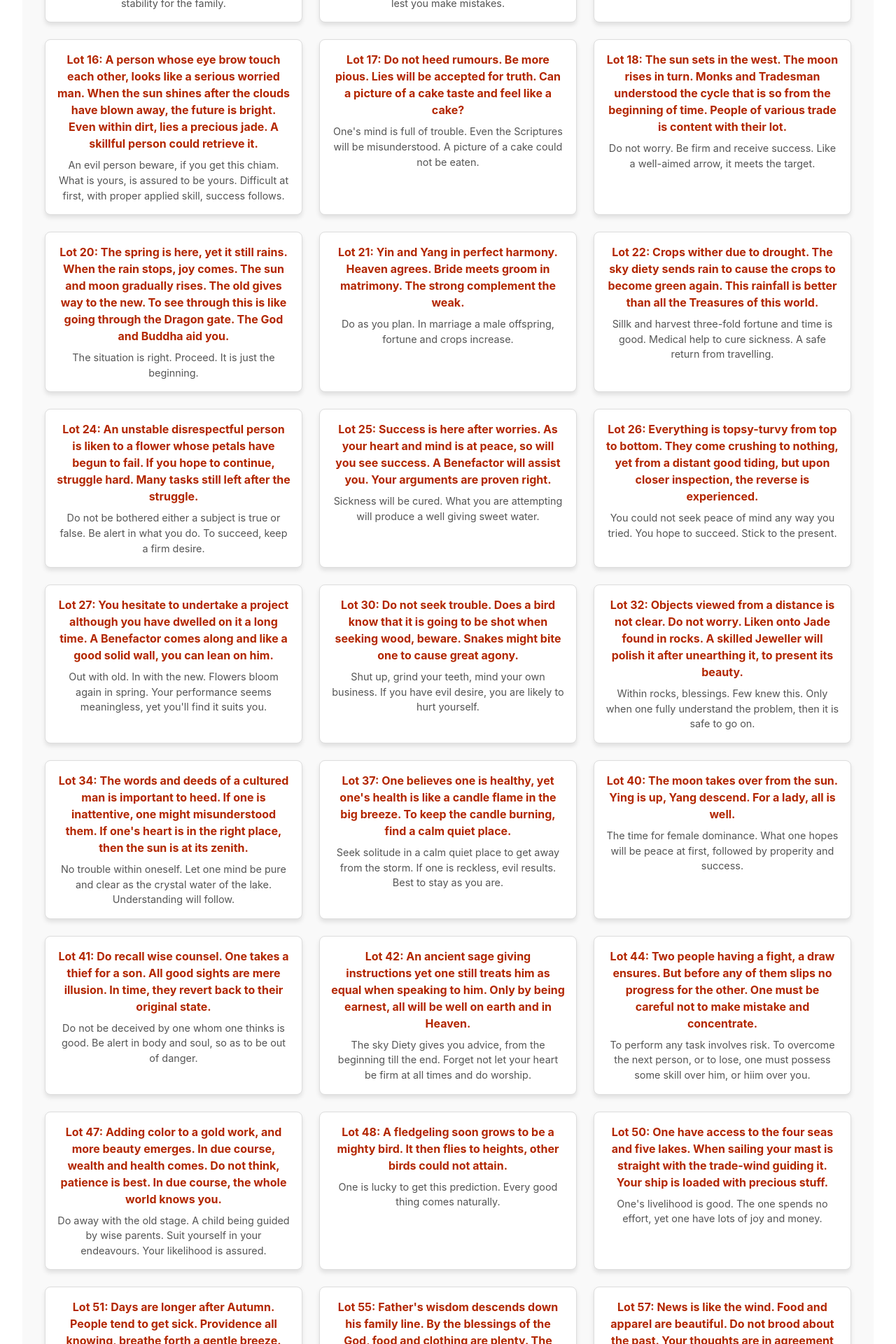
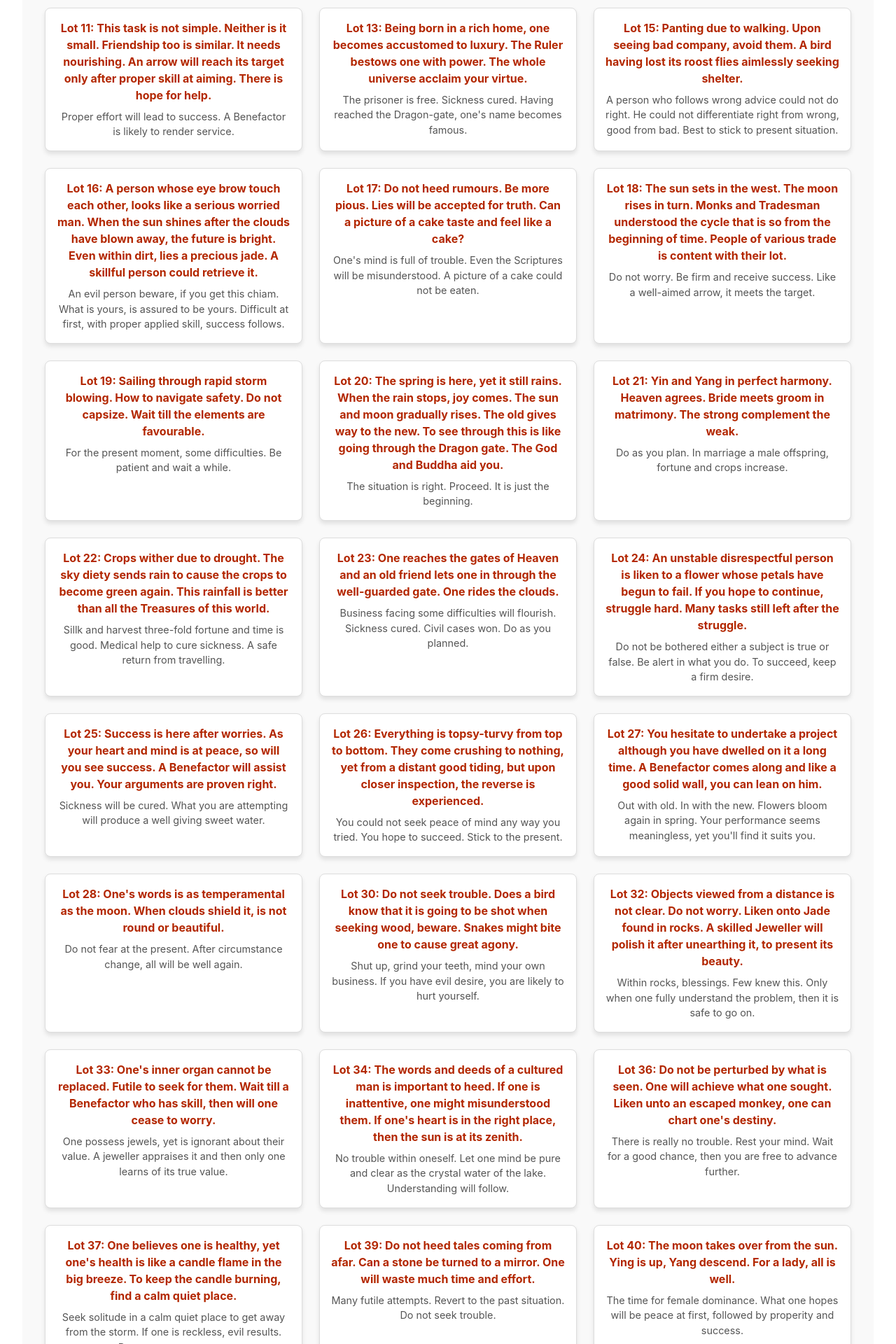
Before and after one commit to kwanimthonghoodcho/kwanimthonghoodcho, a React (Vite) app: page /lots in a window 1280 px wide. Shown: the part 780-2700 px from the top of the page at 70% size. Built offline with nearby package versions, Linux system fonts and the light colour scheme; a web font is replaced by a local one.

Commit message:
add lots

```diff
--- a/src/pages/Lots.tsx
+++ b/src/pages/Lots.tsx
@@ -5,6 +5,11 @@ const lotsData = [
     number: 2,
     title: "A baby whale is dependent soon after birth. When it is in full growth, it becomes independent and roam the ocean.",
     description: "Be patient. Act as your are capable. Success will follow.",
+  },
+  {
+    number: 3,
+    title: "A silly bird woh attemped to build a nest of mud although it is socked to the skin and tossed by the wind. The rain finally washes away the nest.",
+    description: "The mind is not free of worries day and night. To act will bring misfortune."
   },
   {
     number: 4,
@@ -32,6 +37,16 @@ const lotsData = [
     description: "Proper effort will lead to success. A Benefactor is likely to render service.",
   },
   {
+    number: 13,
+    title: "Being born in a rich home, one becomes accustomed to luxury. The Ruler bestows one with power. The whole universe acclaim your virtue.",
+    description: "The prisoner is free. Sickness cured. Having reached the Dragon-gate, one's name becomes famous."
+  },
+  {
+    number: 15,
+    title: "Panting due to walking. Upon seeing bad company, avoid them. A bird having lost its roost flies aimlessly seeking shelter.",
+    description: "A person who follows wrong advice could not do right. He could not differentiate right from wrong, good from bad. Best to stick to present situation."
+  },
+  {
     number: 16,
     title: "A person whose eye brow touch each other, looks like a serious worried man. When the sun shines after the clouds have blown away, the future is bright. Even within dirt, lies a precious jade. A skillful person could retrieve it.",
     description: "An evil person beware, if you get this chiam. What is yours, is assured to be yours. Difficult at first, with proper applied skill, success follows.",
@@ -47,6 +62,11 @@ const lotsData = [
     description: "Do not worry. Be firm and receive success. Like a well-aimed arrow, it meets the target.",
   },
   {
+    number: 19,
+    title: "Sailing through rapid storm blowing. How to navigate safety. Do not capsize. Wait till the elements are favourable.",
+    description: "For the present moment, some difficulties. Be patient and wait a while."
+  },
+  {
     number: 20,
     title: "The spring is here, yet it still rains. When the rain stops, joy comes. The sun and moon gradually rises. The old gives way to the new. To see through this is like going through the Dragon gate. The God and Buddha aid you.",
     description: "The situation is right. Proceed. It is just the beginning.",
@@ -60,6 +80,11 @@ const lotsData = [
     number: 22,
     title: "Crops wither due to drought. The sky diety sends rain to cause the crops to become green again. This rainfall is better than all the Treasures of this world.",
     description: "Sillk and harvest three-fold fortune and time is good. Medical help to cure sickness. A safe return from travelling.",
+  },
+  {
+    number: 23,
+    title: "One reaches the gates of Heaven and an old friend lets one in through the well-guarded gate. One rides the clouds.",
+    description: "Business facing some difficulties will flourish. Sickness cured. Civil cases won. Do as you planned."
   },
   {
     number: 24,
@@ -82,6 +107,11 @@ const lotsData = [
     description: "Out with old. In with the new. Flowers bloom again in spring. Your performance seems meaningless, yet you'll find it suits you.",
   },
   {
+    number: 28,
+    title: "One's words is as temperamental as the moon. When clouds shield it, is not round or beautiful.",
+    description: "Do not fear at the present. After circumstance change, all will be well again."
+  },
+  {
     number: 30,
     title: "Do not seek trouble. Does a bird know that it is going to be shot when seeking wood, beware. Snakes might bite one to cause great agony.",
     description: "Shut up, grind your teeth, mind  your own business. If you have evil desire, you are likely to hurt yourself.",
@@ -92,14 +122,29 @@ const lotsData = [
     description: "Within rocks, blessings. Few knew this. Only when one fully understand the problem, then it is safe to go on."
   },
   {
+    number: 33,
+    title: "One's inner organ cannot be replaced. Futile to seek for them. Wait till a Benefactor who has skill, then will one cease to worry.",
+    description: "One possess jewels, yet is ignorant about their value. A jeweller appraises it and then only one learns of its true value."
+  },
+  {
     number: 34,
     title: "The words and deeds of a cultured man is important to heed. If one is inattentive, one might misunderstood them. If one's heart is in the right place, then the sun is at its zenith.",
     description: "No trouble within oneself. Let one mind be pure and clear as the crystal water of the lake. Understanding will follow.",
   },
   {
+    number: 36,
+    title: "Do not be perturbed by what is seen. One will achieve what one sought. Liken unto an escaped monkey, one can chart one's destiny.",
+    description: "There is really no trouble. Rest your mind. Wait for a good chance, then you are free to advance further."
+  },
+  {
     number: 37,
     title: "One believes one is healthy, yet one's health is like a candle flame in the big breeze. To keep the candle burning, find a calm quiet place.",
     description: "Seek solitude in a calm quiet place to get away from the storm. If one is reckless, evil results. Best to stay as you are.",
+  },
+  {
+    number: 39,
+    title: "Do not heed tales coming from afar. Can a stone be turned to a mirror. One will waste much time and effort.",
+    description: "Many futile attempts. Revert to the past situation. Do not seek trouble."
   },
   {
     number: 40,
@@ -142,6 +187,16 @@ const lotsData = [
     description: "What you hoped to achieve, do so. As you go on, good times come. Do not be reckless and observe caution.",
   },
   {
+    number: 52,
+    title: "Trying to catch the reflection of the moon is futile. Do not heed advice lest you be deceived and end up trusting no one.",
+    description: "You cannot understand what you hear. You will not get returns for your effort. It will breed frustration. Perchance a Benefactor can solve your problem."
+  },
+  {
+    number: 54,
+    title: "One awake from a dream about money one presume one can own a mountain but one already have a spade in hand. If you consult about marriage or sickness, best to revert to new means or change partners.",
+    description: "Reflections on water tends to distort. Look properly before one makes decision. Be very careful."
+  },
+  {
     number: 55,
     title: "Father's wisdom descends down his family line. By the blessings of the God, food and clothing are plenty. The Ancestral hall is filled with joy. Eat, sleep, be happy.",
     description: "Bamboo pipe conveying water towards one. The deeds of the superior man pleases you.",
@@ -157,6 +212,11 @@ const lotsData = [
     description: "One is drunk, yet drinks again. Revert to the past when the time comes worries and calamity will cease."
   },
   {
+    number: 61,
+    title: "The rising of the moon is like poems. It declines like the end some scenario of a concert. When one meets friends, it is unavoidable. Plenty of hand-shakes.",
+    description: "A pretty maid singing, one feels glad. Yet one's life seems to be lucky."
+  },
+  {
     number: 63,
     title: "One searches for a needle that fell into the sea long ago while sailing, is futile. This will cause one to waste time and get trouble only. No reward.",
     description: "Luck and fortune must have a good foundation, one rely on. One must have merit to deserve it. Would you heed things explained to you? Listen well before you act."
@@ -165,6 +225,11 @@ const lotsData = [
     number: 64,
     title: "A fish swimming in a puddle of water while nets are around it. It tries to escape, but to no avail. Only trouble is the lot of one who seeks information.",
     description: "One remainds at home, yet the sea rains at one from the sky. Be prepared for the worse."
+  },
+  {
+    number: 65,
+    title: "Do not be deceived by happy sights. You see no danger why hurt yourself by cutting your own flish. Best to settle old score.",
+    description: "Be content and stop if you should. Loosen yourself if you need to loosen. One is hurting one's self."
   },
   {
     number: 67,
@@ -237,6 +302,11 @@ const lotsData = [
     description: "Jade is mined by crackling open huge rocks. Whilst gold dust is obtained by panning dirty. To do anything, use maximum effort and be firm.",
   },
   {
+    number: 88,
+    title: "One places carved wooden tiger at the front of one's door. Although one is assured that it is just a piece of wood, yet one shivered in fear.",
+    description: "Running out of fuel for the fire, one feeds the fire with snow. Even the wind does not enter one's ear. Seek Buddha's help in time all will be well."
+  },
+  {
     number: 89,
     title: "One is well within and without. A valuable jade in the rock. A benefactor points the way to obtain it. Everyone rejoices at your good fortune.",
     description: "A benefactor points out how to achieve it. Heed him. To achieve the prossession of the jade will surely gladden one's heart.",
@@ -252,9 +322,29 @@ const lotsData = [
     description: "Proceed with what you want to achieve. All is well."
   },
   {
+    number: 92,
+    title: "One being independent from young. Luck and good fortune comes naturally. From a minor to senior to reach top grade in the Imperial exams.",
+    description: "From young to old, life is good. Suit yourself. Success follows."
+  },
+  {
+    number: 93,
+    title: "A crane and phoenix look ugly when battered by the rain. The sparrow mocks them, but come the sun, and their plumage are radiant once more.",
+    description: "Evil man is found everywhere. A wise man would not interfere with them. Silence is golden. Wait till the time is due."
+  },
+  {
+    number: 95,
+    title: "You have high hopes and find pleasure in wordly ways. You are destined to meet a Golden-Rooster to point for you the way where gold, etc. are found.",
+    description: "You having meditated deeply in time all will be well. The Golden Rooster will help you."
+  },
+  {
     number: 96,
     title: "A pagoda being erected at a great cost. It gleams from every angle. Be a bit more pios and pray. Heaven will bless you for what you are doing.",
     description: "You have luck. People see it. Do not worry. Many good times are ahead.",
+  },
+  {
+    number: 97,
+    title: "A candle being lit in the breeze. A flowering tree with flowers raining from it. Children gather it to play. This is not reality.",
+    description: "One is fated to be rich or poor. Poor and hardship do not contemplate on them."
   },
   {
     number: 99,
```
